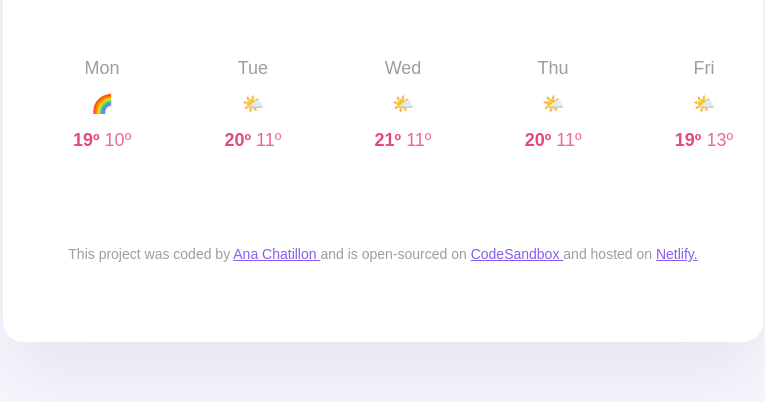
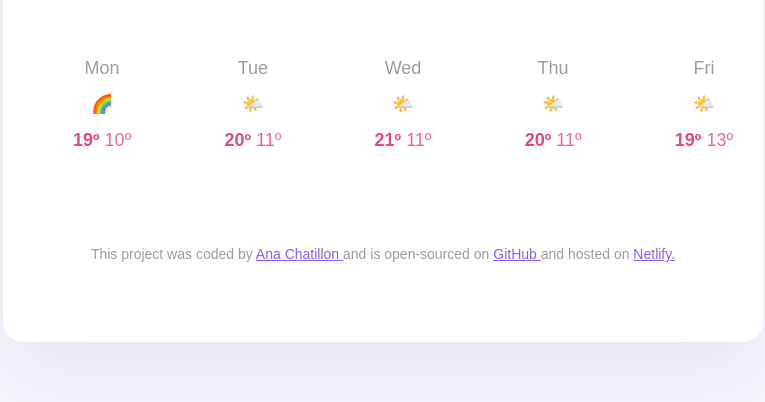
Before and after one commit to AnaChatillon/Weather-App, a plain HTML site: page index.html in a window 1280 px wide. Shown: the part 423-825 px from the top of the page, without its empty margins (257-1022 px from the left). Drawn offline with nearby package versions, Linux system fonts and the light colour scheme.

Commit message:
Updated GitHub and Netlify links

```diff
--- a/index.html
+++ b/index.html
@@ -85,14 +85,20 @@
         </a>
         and is open-sourced on
         <a
-          href="https://codesandbox.io/p/devbox/project-css-challenge-forked-cpmh94?workspaceId=ws_2xRTN6bnnvT35UQfNoU9Nj"
+          href="https://github.com/AnaChatillon/Weather-App"
           target="_blank"
           class="author"
         >
-          CodeSandbox
+          GitHub
         </a>
         and hosted on
-        <a href="#" target="_blank" class="author"> Netlify.</a>
+        <a
+          href="https://680424a697fe47c8818d66d7--w6weatherapp.netlify.app/"
+          target="_blank"
+          class="author"
+        >
+          Netlify.</a
+        >
       </footer>
     </div>
     <script src="src/index.js"></script>
```
